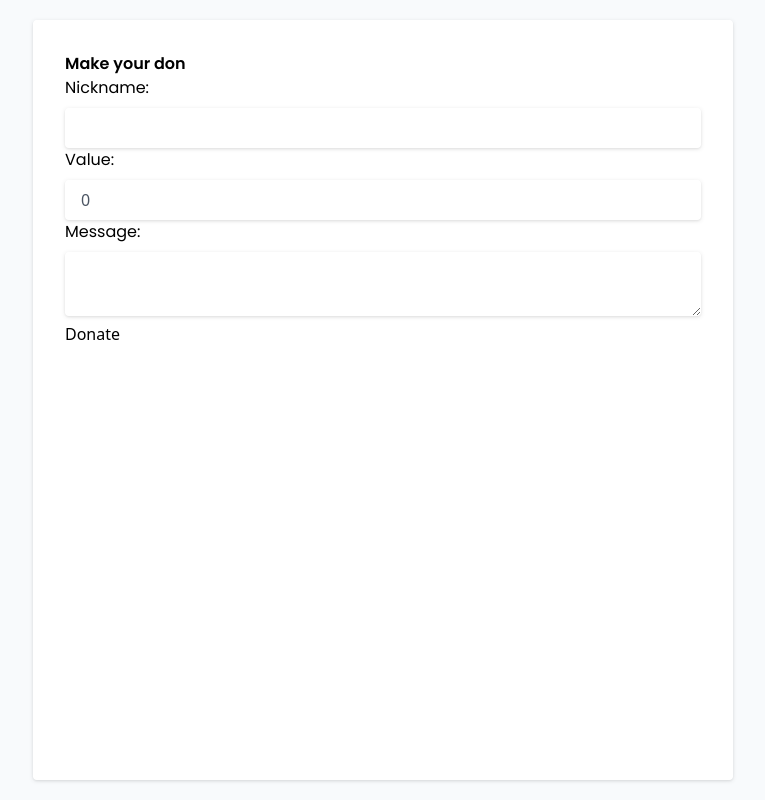
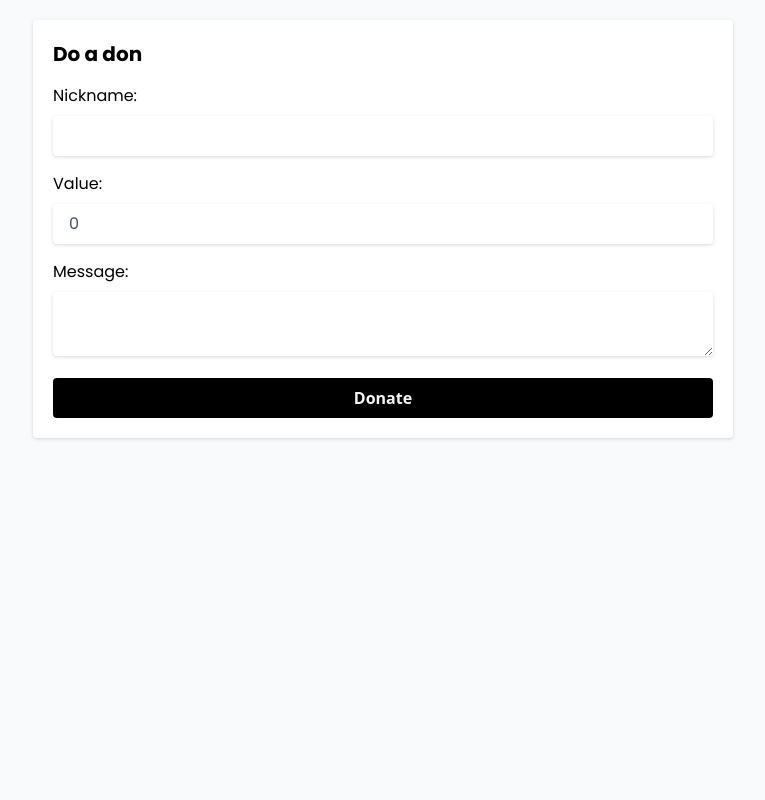
Before and after one commit to thiagochirana/streampix_frontend, a Vue app: page / in a window 1280 px wide. Shown: the whole page, without its empty margins (257-1022 px from the left). Built offline with nearby package versions, Linux system fonts and the light colour scheme; the HTML template or start-up script is replaced by a standard one.

Commit message:
feat: add configs

```diff
--- a/src/assets/main.css
+++ b/src/assets/main.css
@@ -14,31 +14,51 @@ body {
 }
 
 .text {
-  font-family: "Poppins", serif;
+  font-family: 'Poppins', serif;
   font-weight: 400;
-  font-style: normal;
 }
 
-h1, h2, h3, h4, h5 {
-  font-family: "Poppins", serif;
+h1,
+h2 {
+  font-family: 'Poppins', serif;
   font-weight: 600;
-  font-style: normal;
 }
 
 /*
 ===================================
-          FORM STYLE HERE!
+          COMPONENT STYLE
 ===================================
 */
-
-div.form-content{
-  @apply text-black py-4 px-4
+.card {
+  @apply flex pt-5 pb-5 justify-center;
 }
 
-div.form-content input, div.form-content textarea {
-  @apply w-full px-4 py-2 text-gray-600 drop-shadow ring-gray-200 rounded focus:outline-none focus:ring-2 focus:ring-gray-400 transition
+/*
+===================================
+            FORM STYLE
+===================================
+*/
+div.form-content {
+  @apply text-black py-1 px-1;
+}
+
+div.form-content h1 {
+  @apply text-xl font-bold mb-4;
+}
+
+div.form-content div.form-group {
+  @apply mb-4;
 }
 
 div.form-content label {
-  @apply block text font-medium mb-2
+  @apply block text font-medium mb-2;
 }
+
+div.form-content input,
+div.form-content textarea {
+  @apply w-full text px-4 py-2 text-gray-600 drop-shadow ring-gray-200 rounded focus:outline-none focus:ring-2 focus:ring-gray-400 transition;
+}
+
+div.form-content button {
+  @apply w-full py-2 bg-black text-gray-100 font-semibold rounded hover:bg-gray-800 focus:outline-none focus:ring-2 focus:ring-gray-600;
+}
--- a/src/components/donate/DonateCheckout.vue
+++ b/src/components/donate/DonateCheckout.vue
@@ -1,17 +1,25 @@
 <template>
-  <div>
-    <h2>Thanks bro! Agora me pague!</h2>
-    <span class="text">Scaneie o QrCode abaixo ou copie a chave Copia e Cola</span>
-    <p><strong>Pix Copia e Cola:</strong> {{ result.pix_copia_cola }}</p>
-    <img :src="result.qrcode" alt="QR Code" />
-    <p><strong>Nickname:</strong> {{ result.nickname }}</p>
-    <p><strong>Value:</strong> {{ result.value }}</p>
-    <p><strong>Message:</strong> {{ result.message }}</p>
+  <div class="form-content">
+    <h1>Thanks, agora me pague!</h1>
+    <div v-html="result.qr_code_svg"></div>
+
+    <span class="text-sm">Scaneie o QrCode acima ou copie a chave Copia e Cola</span>
+
+    <label for="pix-copia-cola" class="label">Pix Copia e Cola:</label>
+    <input
+      id="pix-copia-cola"
+      type="text"
+      class="input"
+      :value="result.pix_copia_cola"
+      readonly
+      @click="copyToClipboard"
+    />
   </div>
 </template>
 
 <script lang="ts">
-import { defineComponent } from "vue";
+import { defineComponent } from 'vue'
+import Swal from 'sweetalert2'
 
 export default defineComponent({
   props: {
@@ -20,5 +28,52 @@ export default defineComponent({
       required: true,
     },
   },
-});
+  methods: {
+    copyToClipboard() {
+      const textToCopy = this.result.pix_copia_cola
+      navigator.clipboard
+        .writeText(textToCopy)
+        .then(() => {
+          Swal.fire({
+            title: 'Copiado!',
+            text: 'A chave Pix foi copiada para sua área de transferência.',
+            icon: 'success',
+            toast: true,
+            position: 'top-end',
+            timer: 3000,
+            showConfirmButton: false,
+          })
+        })
+        .catch((error) => {
+          Swal.fire({
+            title: 'Erro!',
+            text: 'Não foi possível copiar a chave Pix.',
+            icon: 'error',
+          })
+        })
+    },
+  },
+})
 </script>
+
+<style scoped>
+.label {
+  font-weight: bold;
+  margin-bottom: 4px;
+  display: block;
+}
+
+.input {
+  width: 100%;
+  padding: 8px;
+  font-size: 14px;
+  border: 1px solid #ccc;
+  border-radius: 4px;
+  cursor: pointer;
+}
+
+.input:focus {
+  outline: none;
+  border-color: #007bff;
+}
+</style>
--- a/src/components/donate/DonateForm.vue
+++ b/src/components/donate/DonateForm.vue
@@ -1,47 +1,27 @@
 <template>
-
   <div class="form-content">
-    <h1 class="text-xl font-bold mb-4">Make your don</h1>
+    <h1>Do a don</h1>
     <form @submit.prevent="submitForm">
-      <div class="mb-4">
+      <div class="form-group">
         <label for="nickname">Nickname:</label>
-        <input
-          id="nickname"
-          v-model="form.nickname"
-          required
-        />
+        <input id="nickname" v-model="form.nickname" required />
       </div>
-      <div class="mb-4">
+      <div class="form-group">
         <label for="value">Value:</label>
-        <input
-          id="value"
-          type="number"
-          step="0.01"
-          v-model="form.value"
-          required
-        />
+        <input id="value" type="number" step="0.01" v-model="form.value" required />
       </div>
-      <div class="mb-4">
+      <div class="form-group">
         <label for="message">Message:</label>
-        <textarea
-          id="message"
-          v-model="form.message"
-          required
-        ></textarea>
+        <textarea id="message" v-model="form.message" required></textarea>
       </div>
-      <button
-        type="submit"
-        class="w-full py-2 bg-black text-gray-100 font-semibold rounded hover:bg-gray-800 focus:outline-none focus:ring-2 focus:ring-gray-600"
-      >
-        Donate
-      </button>
+      <button type="submit">Donate</button>
     </form>
   </div>
 
 </template>
 
 <script lang="ts">
-import { defineComponent } from "vue";
+import { defineComponent } from 'vue'
 
 export default defineComponent({
   props: {
@@ -53,16 +33,16 @@ export default defineComponent({
   data() {
     return {
       form: {
-        nickname: "",
+        nickname: '',
         value: 0,
-        message: "",
+        message: '',
       },
-    };
+    }
   },
   methods: {
     submitForm() {
-      this.onDonate(this.form);
+      this.onDonate(this.form)
     },
   },
-});
+})
 </script>
--- a/src/services/Alerts.ts
+++ b/src/services/Alerts.ts
@@ -50,7 +50,8 @@ const Toast = Swal.mixin({
   toast: true,
   position: 'top-end',
   showConfirmButton: false,
-  timer: 3000,
+  showCloseButton: true,
+  timer: 5000,
   timerProgressBar: true,
   didOpen: (toast) => {
     toast.onmouseenter = Swal.stopTimer
--- a/src/views/DonateView.vue
+++ b/src/views/DonateView.vue
@@ -1,45 +1,47 @@
 <template>
-  <div id="DonateView">
+  <div class="card">
     <div class="DonateField" v-if="!donationResult">
-      <DonateForm :onDonate="handleDonate" />
+      <div>
+        <DonateForm :onDonate="handleDonate" />
+      </div>
     </div>
     <div v-else>
-      <DonateResult :result="donationResult" />
+      <div class="DonateField">
+        <DonateResult :result="donationResult" />
+      </div>
     </div>
   </div>
 </template>
 
 <script lang="ts">
-import { defineComponent } from "vue";
-import DonateForm from "@/components/donate/DonateForm.vue";
-import DonateResult from "@/components/donate/DonateCheckout.vue";
-import axios from "axios";
+import { defineComponent } from 'vue'
+import DonateForm from '@/components/donate/DonateForm.vue'
+import DonateResult from '@/components/donate/DonateCheckout.vue'
+import axios from 'axios'
 
 export default defineComponent({
   components: { DonateForm, DonateResult },
   data() {
     return {
       donationResult: null as any,
-    };
+    }
   },
   methods: {
     async handleDonate(formData: any) {
       try {
-        const response = await axios.post("http://localhost:3000/backend/v1/donates", { donate: formData });
-        this.donationResult = response.data.donate;
+        const response = await axios.post('http://localhost:3000/backend/v1/donates', {
+          donate: formData,
+        })
+        this.donationResult = response.data
       } catch (error) {
-        console.error("Donation failed:", error);
+        console.error('Donation failed:', error)
       }
     },
   },
-});
+})
 </script>
 
 <style scoped>
-#DonateView {
-  @apply flex pt-5 pb-5 h-screen justify-center;
-}
-
 .DonateField {
   max-width: 700px;
   width: 100%;
```
